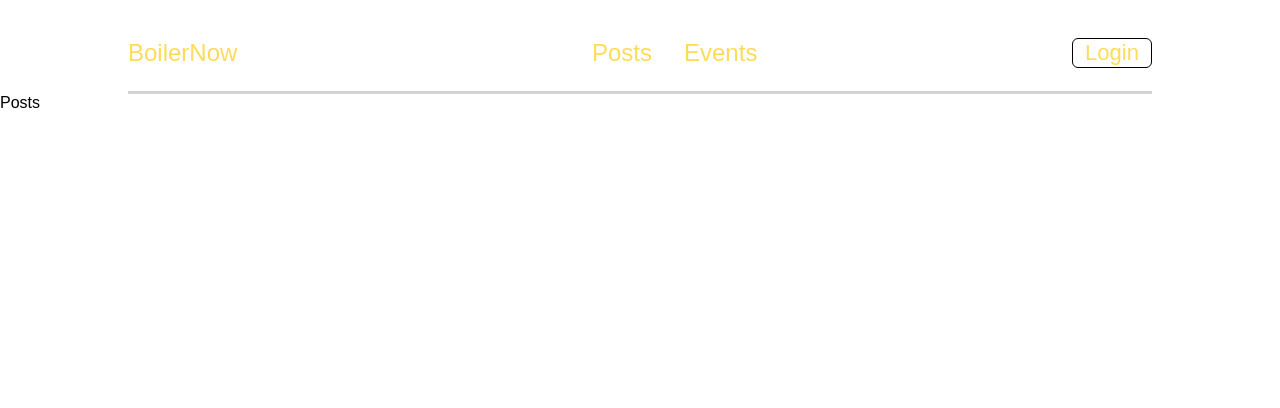
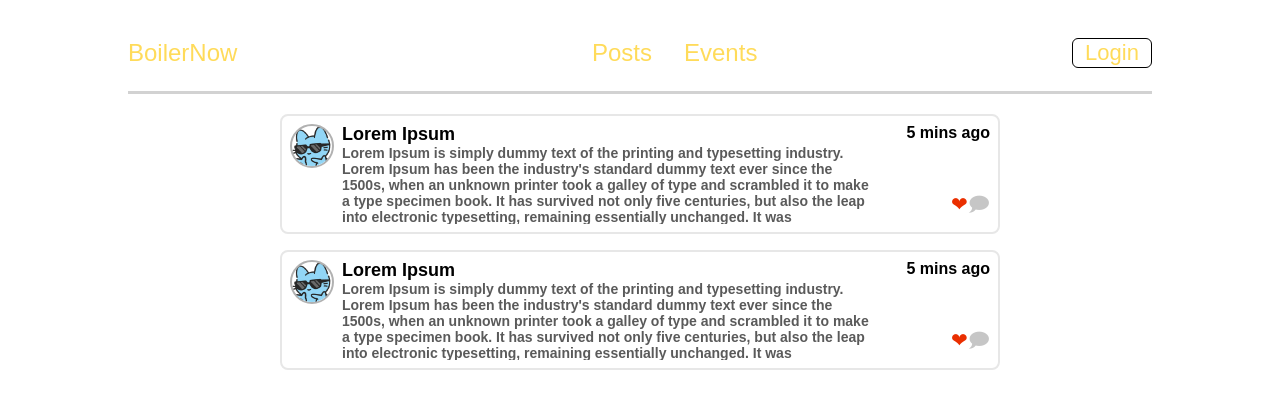
Before and after one commit to peterzong0731/BoilerNow, a React (Create React App) app in the folder client/: page / in a window 1280 px wide. Shown: the top 408 px of the page. Built offline with nearby package versions, Linux system fonts and the light colour scheme; a web font is replaced by a local one.

Commit message:
Post Card

```diff
--- /dev/null
+++ b/client/src/components/PostCard.css
@@ -0,0 +1,66 @@
+.post-card-container {
+  display: flex;
+  width: 700px;
+  height: 100px;
+  border: 2px solid #E7E7E7;
+  border-radius: 8px;
+  padding: 8px;
+  margin-bottom: 16px;
+}
+
+.post-pfp {
+  width: 40px;
+  height: 40px;
+  border-radius: 50%;
+  border: 2px solid #B1B1B1;
+  margin-right: 8px;
+}
+
+.post-card-columns {
+  display: flex;
+  align-items: space-between;
+  justify-content: space-between;
+  width: 100%;
+}
+
+.post-card-column-1 {
+  display: flex;
+  flex-direction: column;
+  width: 90%;
+}
+
+.post-card-title {
+  font-weight: bold;
+  font-size: 18px;
+}
+
+.post-card-content {
+  color: #5A5A5A;
+  font-weight: bold;
+  font-size: 14px;
+  overflow: hidden;
+  text-overflow: ellipsis;
+}
+
+.post-card-column-2 {
+  display: flex;
+  width: 20%;
+  flex-direction: column;
+  justify-content: space-between;
+  align-items: flex-end;
+}
+
+.post-card-date {
+  font-weight: bold;
+  font-size: 16px;
+}
+
+.post-card-heart {
+  color: #EA2F00;
+  font-size: 20px;
+}
+
+.post-card-comment-bubble {
+  color: #C6C6C6;
+  font-size: 20px;
+}
--- /dev/null
+++ b/client/src/components/PostCard.js
@@ -0,0 +1,26 @@
+import './PostCard.css';
+import React from 'react';
+import TestPfp from './images/ccfingergun.png'
+
+function PostCard() {
+  return (
+    <div className="post-card-container">
+        <img className="post-pfp" src={TestPfp}/>
+        <div className="post-card-columns">
+            <div className="post-card-column-1">
+                <span className="post-card-title">Lorem Ipsum</span>
+                <span className="post-card-content">Lorem Ipsum is simply dummy text of the printing and typesetting industry. Lorem Ipsum has been the industry's standard dummy text ever since the 1500s, when an unknown printer took a galley of type and scrambled it to make a type specimen book. It has survived not only five centuries, but also the leap into electronic typesetting, remaining essentially unchanged. It was popularised in the 1960s with the release of Letraset sheets containing Lorem Ipsum passages, and more recently with desktop publishing software like Aldus PageMaker including versions of Lorem Ipsum.</span>
+            </div>
+            <div className="post-card-column-2">
+                <span className="post-card-date">5 mins ago</span>
+                <div className="post-card-icons">
+                    <span className="post-card-heart">&#x2764;</span>
+                    <span className="post-card-comment-bubble">&#x1f5e9;</span>
+                </div>
+            </div>
+        </div>
+    </div>
+  );
+}
+
+export default PostCard;
--- a/client/src/components/Posts.css
+++ b/client/src/components/Posts.css
@@ -1,46 +1,11 @@
-.posts-container {
-    margin: 0;
-    padding: 0;
-  }
+.posts-outer-container {
+  display: flex;
+  justify-content: center;
+  margin-top: 20px;
+  margin-bottom: 20px;
+}
 
-  .post {
-    border-bottom: 1px solid #eee;
-    padding: 15px;
-    list-style-type: none;
-  }
-
-  .post h2 {
-    margin: 0;
-    color: #333;
-  }
-
-  .post p {
-    color: #666;
-  }
-
-  .post-footer {
-    display: flex;
-    justify-content: space-between;
-    align-items: center;
-    padding-top: 10px;
-  }
-
-  .time {
-    color: #888;
-    font-size: 0.8em;
-  }
-
-  .post-actions button {
-    background: none;
-    border: none;
-    cursor: pointer;
-    font-size: 1.2em;
-  }
-
-  .like-button {
-    color: #e74c3c;
-  }
-
-  .comment-button {
-    color: #3498db;
-  }
+.posts-inner-container {
+  display: flex;
+  flex-direction: column;
+}
--- a/client/src/components/Posts.js
+++ b/client/src/components/Posts.js
@@ -1,8 +1,15 @@
 import React from 'react'
+import PostCard from './PostCard'
+import './Posts.css'
 
 function Posts() {
   return (
-    <div>Posts</div>
+    <div className="posts-outer-container">
+      <div className="posts-inner-container">
+        <PostCard />
+        <PostCard />
+      </div>
+    </div>
   )
 }
 
```
Also changed, not shown: client/src/components/images/ccfingergun.png (added).
